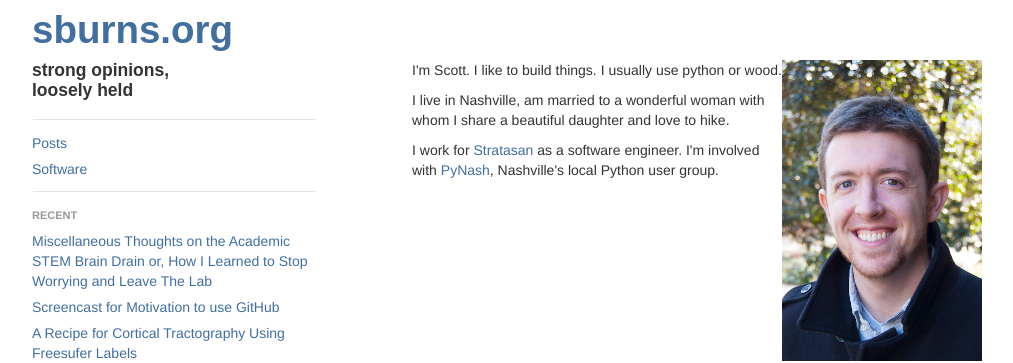
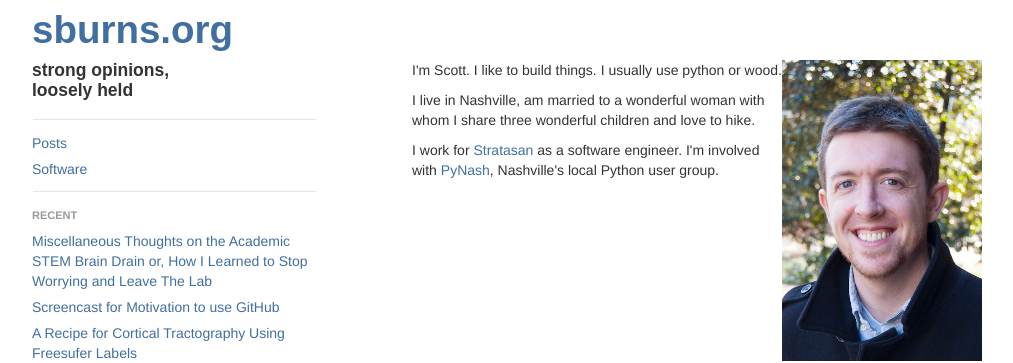
Before and after one commit to sburns/sburns.github.com, a Jekyll site: the page built from index.html, in a window 1280 px wide. Shown: the top 363 px of the page, without its empty margins (3-1016 px from the left). Built offline with Jekyll 4.4.1, drawn with Linux system fonts in a browser that asks for light colours; Markdown is read by kramdown in place of the engine named in the settings.

Commit message:
Update index.html

```diff
--- a/index.html
+++ b/index.html
@@ -11,7 +11,7 @@ layout: default
     </p>
 
     <p>
-      I live in Nashville, am married to a wonderful woman with whom I share a beautiful daughter and love to hike.
+      I live in Nashville, am married to a wonderful woman with whom I share three wonderful children and love to hike.
     </p>
 
     <p>
```
